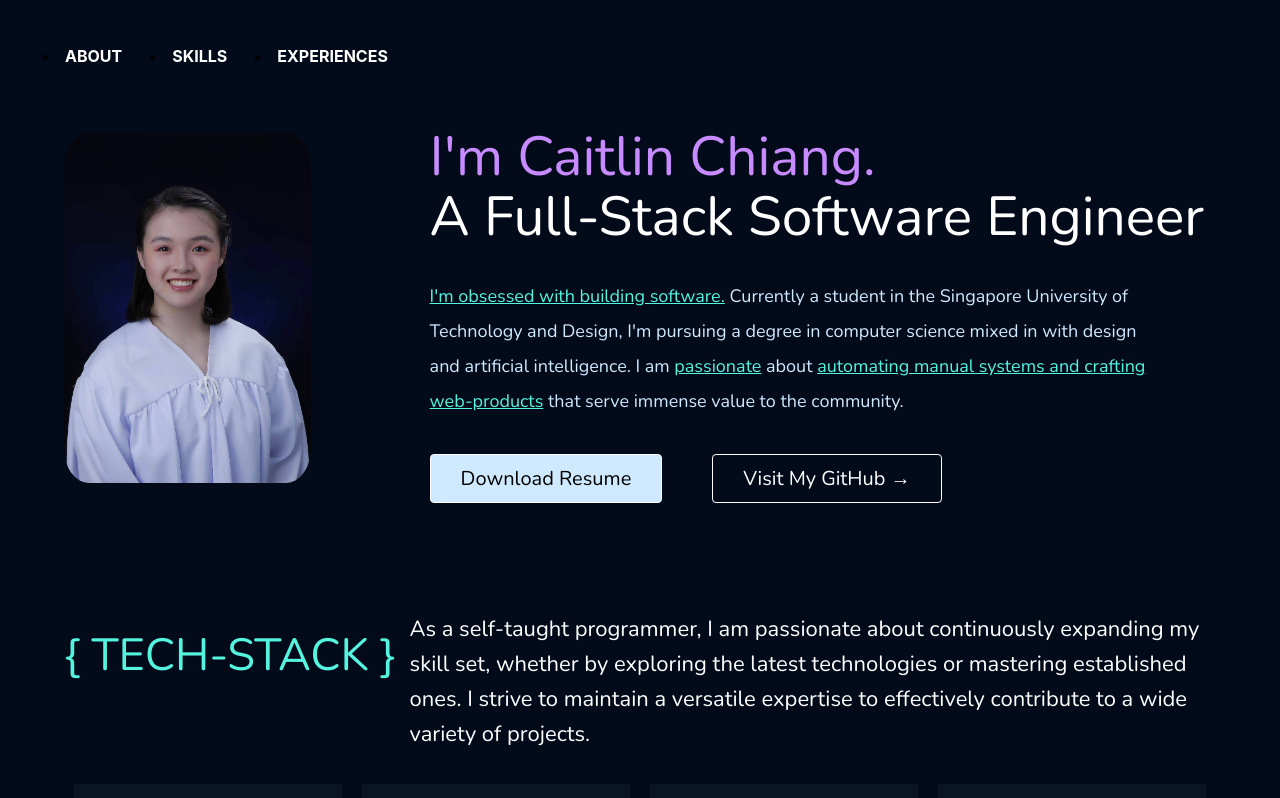
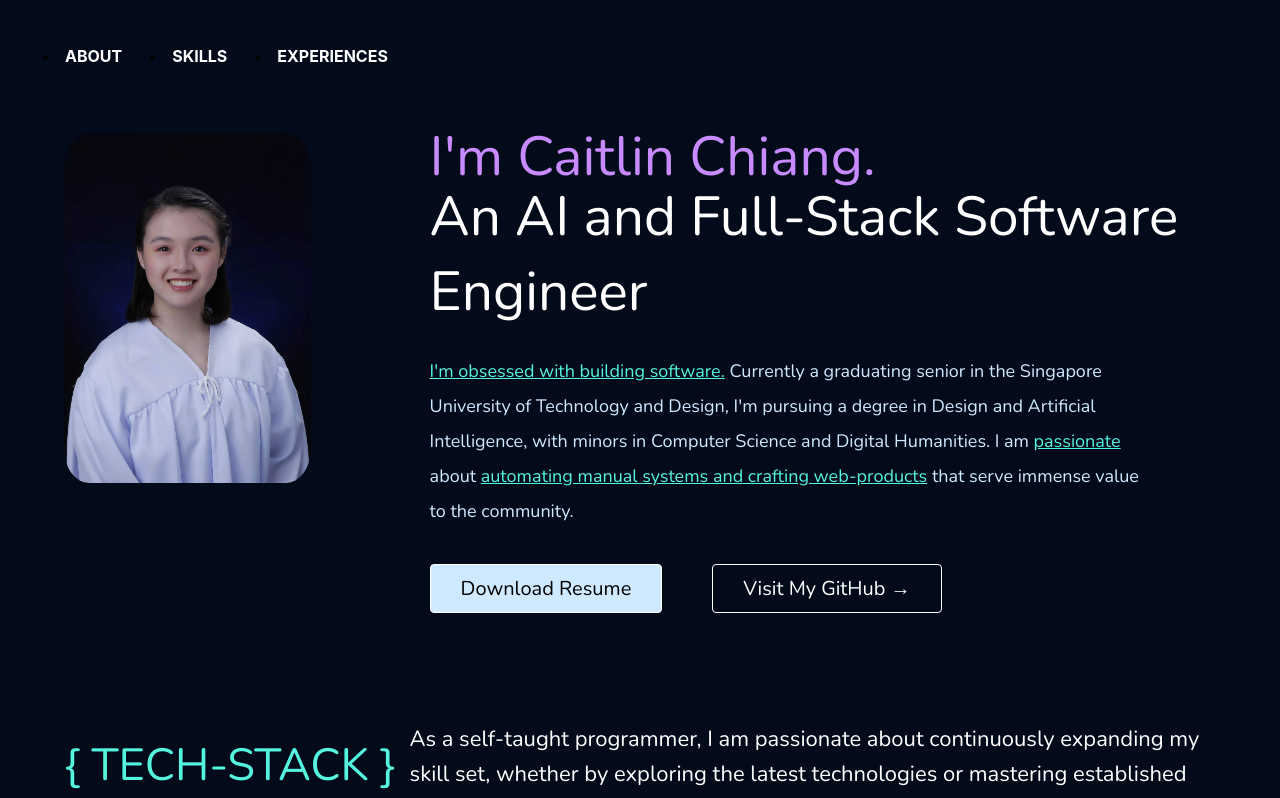
Before and after one commit to CaitlinChiang/Portfolio, a React (Create React App) app: page / in a window 1280 px wide. Shown: the top 798 px of the page. Built offline with nearby package versions, Linux system fonts and the light colour scheme.

Commit message:
edit introduction

```diff
--- a/src/components/Home.js
+++ b/src/components/Home.js
@@ -13,10 +13,10 @@ class Home extends Component {
         <div className="intro-right">
           <div className="intro-name">
             <p className="intro-emphasize">I'm Caitlin Chiang.</p>
-            <p>A Full-Stack Software Engineer</p>
+            <p>An AI and Full-Stack Software Engineer</p>
           </div>
 
-          <div className="intro-caption"><span className="emphasize-description">I'm obsessed with building software.</span> Currently a student in the Singapore University of Technology and Design, I'm pursuing a degree in computer science mixed in with design and artificial intelligence. I am <span className="emphasize-description">passionate</span> about <span className="emphasize-description">automating manual systems and crafting web-products</span> that serve immense value to the community.</div>
+          <div className="intro-caption"><span className="emphasize-description">I'm obsessed with building software.</span> Currently a graduating senior in the Singapore University of Technology and Design, I'm pursuing a degree in Design and Artificial Intelligence, with minors in Computer Science and Digital Humanities. I am <span className="emphasize-description">passionate</span> about <span className="emphasize-description">automating manual systems and crafting web-products</span> that serve immense value to the community.</div>
           <button className="intro-contact intro-contact-resume">
             <a href={publicUrl + "/assets/Resume.pdf"} download="caitlin-resume">Download Resume</a>
           </button>
```
